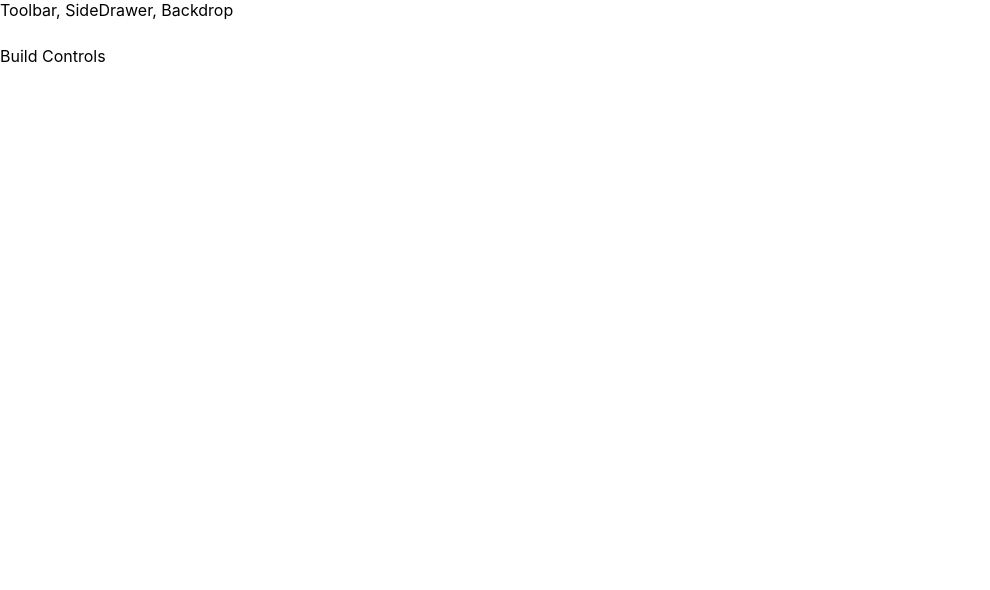
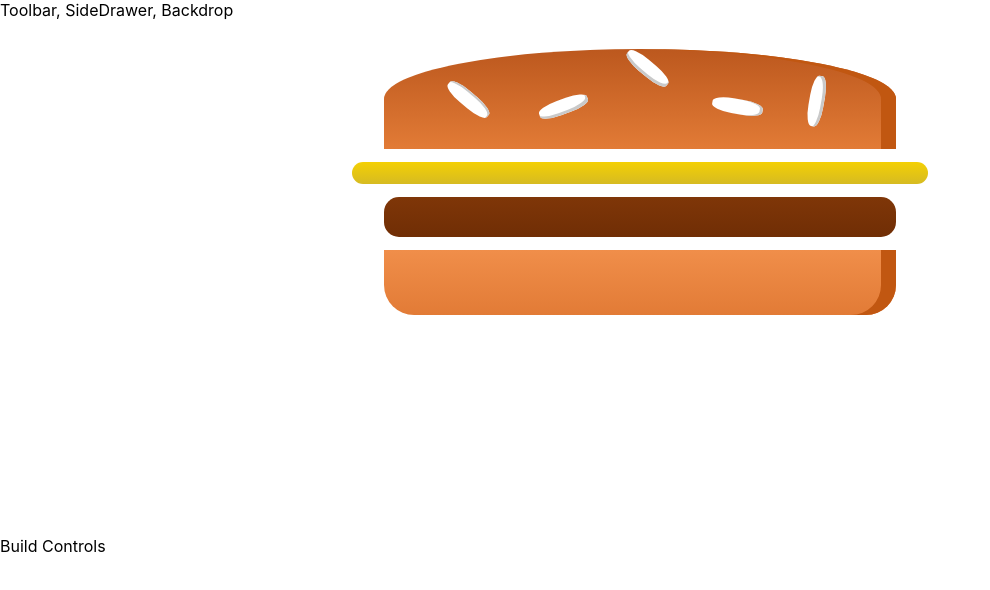
Before and after one commit to aDeveloperX/React-Burger, a React (Create React App) app: page / in a window 1280 px wide. Shown: the top 590 px of the page, without its empty margins (0-990 px from the left). Built offline with nearby package versions, Linux system fonts and the light colour scheme.

Commit message:
update all css to module.css, fix bugs in App.css

```diff
--- a/src/components/Burger/Burger.js
+++ b/src/components/Burger/Burger.js
@@ -1,5 +1,5 @@
 import React from "react";
-import classes from "./Burger.css";
+import classes from "./Burger.module.css";
 import BurgerIngredient from "./BurgerIngredient/BurgerIngredient";
 
 const Burger = props => {
--- a/src/components/Burger/Burger.css
+++ b/src/components/Burger/Burger.module.css
@@ -1,7 +1,7 @@
 .Burger {
-  width: 100%;
+  width: 50%;
   margin: auto;
-  height: 250px;
+  height: 500px;
   overflow: scroll;
   text-align: center;
   font-weight: bold;
--- a/src/components/Layout/Layout.js
+++ b/src/components/Layout/Layout.js
@@ -1,12 +1,9 @@
 import React from "react";
-import Aux from "../../hoc/Aux";
-import classes from "./Layout.css";
-
+import classes from "./Layout.module.css";
 const layout = props => (
-  <Aux>
+  <>
     <div>Toolbar, SideDrawer, Backdrop</div>
-    <main className="Content">{props.children}</main>
-  </Aux>
+    <main className={classes.Content}>{props.children}</main>
+  </>
 );
-
 export default layout;
```
Also changed, not shown: src/components/Layout/Layout.module.css (renamed from src/components/Layout/Layout.css).
